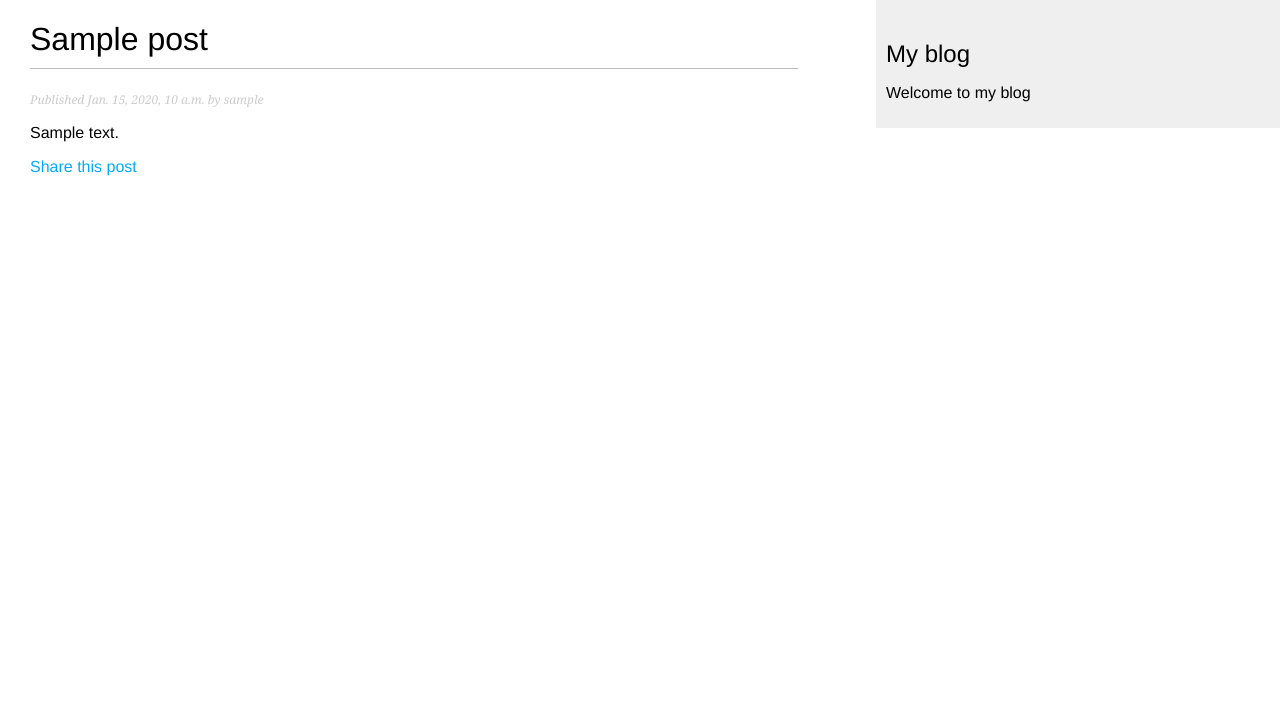
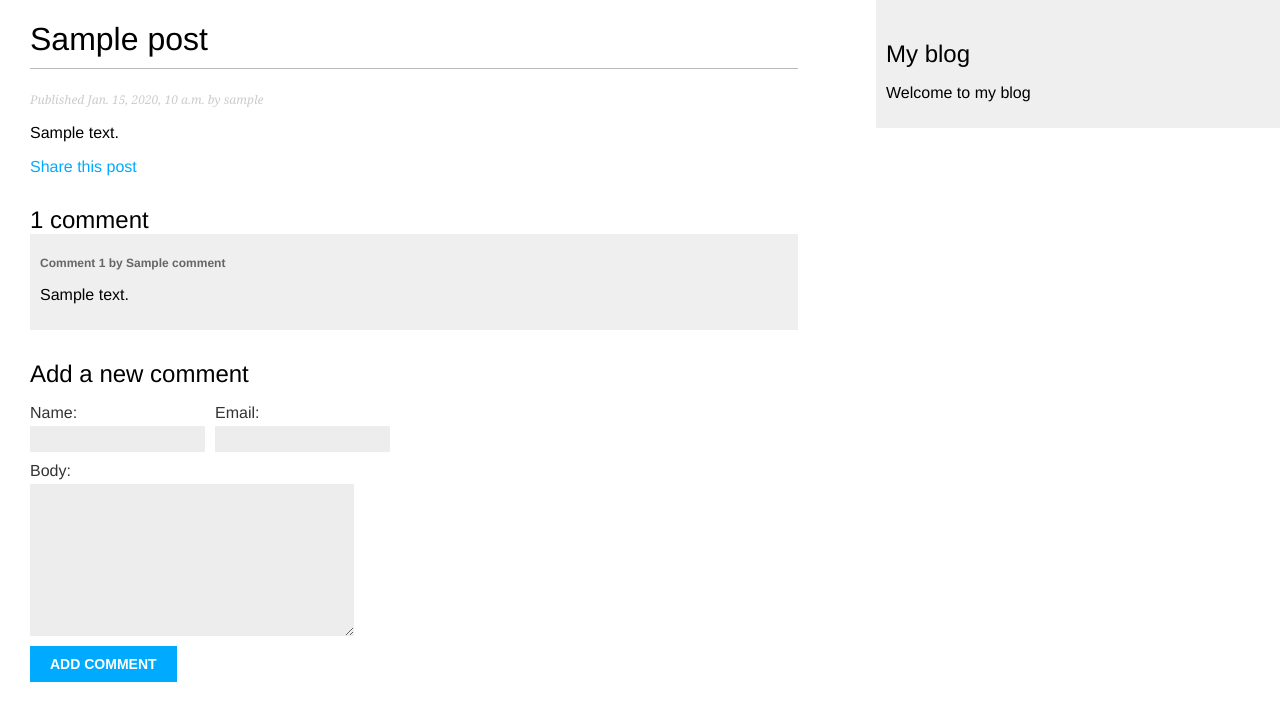
Before and after one commit to LisaOz/myblog, a Django app: a page that uses blog/templates/blog/post/detail.html in a window 1280 px wide. Shown: the top 721 px of the page. Run offline with Django 5.2, Linux system fonts and the light colour scheme; tables that the repository leaves empty hold one stand-in row (values such as "Sample post").

Commit message:
Implemented commenting for users: created templates for the comments form, post detail view and post detail template

```diff
--- a/blog/forms.py
+++ b/blog/forms.py
@@ -1,4 +1,5 @@
 from django import forms
+from .models import Comment
 
 """
 EmailPostForm inherits from the base Form class
@@ -12,3 +13,12 @@
         required=False,
         widget=forms.Textarea
     )
+
+"""
+Create dynamic form for comments using the ModelForm
+"""
+
+class CommentForm(forms.ModelForm):
+    class Meta:
+        model = Comment
+        fields = ['name', 'email', 'body']
--- a/blog/templates/blog/post/detail.html
+++ b/blog/templates/blog/post/detail.html
@@ -9,8 +9,25 @@
     </p>
     {{ post.body|linebreaks }}
     <p>
-        <a href="{% url "blog:post_share" post.id %}">
+        <a href="{% url 'blog:post_share' post.id %}">
             Share this post
         </a>
     </p>
+    {% with comments.count as total_comments %}
+        <h2>
+            {{ total_comments }} comment{{ total_comments|pluralize }}
+        </h2>
+    {% endwith %}
+
+    {% for comment in comments %}
+        <div class="comment">
+            <p class="info">
+                Comment {{ forloop.counter }} by {{ comment.name }}
+            </p>
+            {{ comment.body|linebreaks }}
+        </div>
+    {% empty %}
+        <p>There are no comments.</p>
+    {% endfor %}
+    {% include "blog/post/includes/comment_form.html" %}
 {% endblock %}
--- /dev/null
+++ b/blog/templates/blog/post/includes/comment_form.html
@@ -0,0 +1,13 @@
+<h2>Add a new comment</h2>
+<form action="{% url "blog:post_comment" post.id %}" method="post">
+    <div class="left">
+        {{ form.name.as_field_group }}
+    </div>
+    <div class="left">
+        {{ form.email.as_field_group }}
+    </div>
+    {{ form.body.as_field_group }}
+
+    {% csrf_token %}
+    <p><input type="submit" value="Add comment"></p>
+</form>
--- a/blog/urls.py
+++ b/blog/urls.py
@@ -11,4 +11,5 @@ urlpatterns = [
     views.post_detail,
     name='post_detail'),
 path('<int:post_id>/share/', views.post_share, name='post_share'),
+path('<int:post_id>/comment/', views.post_comment, name='post_comment'), # URL for comment submission
 ]
--- a/blog/views.py
+++ b/blog/views.py
@@ -1,9 +1,10 @@
 from django.core.mail import send_mail
-from .forms import EmailPostForm
+from .forms import EmailPostForm, CommentForm
 from django.views.generic import ListView
 from django.core.paginator import Paginator, EmptyPage, PageNotAnInteger
 from .models import Post
 from django.shortcuts import get_object_or_404, render
+from django.views.decorators.http import require_POST
 
 # Create your views here.
 
@@ -25,10 +26,20 @@ def post_detail(request, year, month, day, post):  # post_detail view for retrie
         publish__month=month,
         publish__day=day
     )
+
+    # Add the list of comments and the comment form
+    comments = post.comments.filter(active=True) # retrieve the list of active comments
+    form = CommentForm() # instance of the Comment Form
+
     return render(
         request,
         'blog/post/detail.html',
-        {'post': post}
+        {
+            'post': post,
+            'comments': comments,
+            'form': form
+        }
+
     )
 
 
@@ -79,3 +90,25 @@ def post_share(request, post_id):
             'sent': sent
         }
     )
+@require_POST
+def post_comment(request, post_id):
+    post = get_object_or_404(
+        Post,
+        id=post_id,
+        status=Post.Status.PUBLISHED
+    )
+    comment = None
+    form = CommentForm(data=request.POST) # the comment posted
+    if form.is_valid():
+        comment = form.save(commit=False) # Create a comment object  without saving it into the database
+        comment.post = post # Assign the post to the comment
+        comment.save() # Save the comment to the database
+    return render(
+        request,
+        'blog/post/comment.html',
+        {
+            'post': post,
+            'form': form,
+            'comment': comment
+        }
+    )
```
Also changed, not shown: blog/templates/blog/post/comment.html (added, +12 -0 lines).
